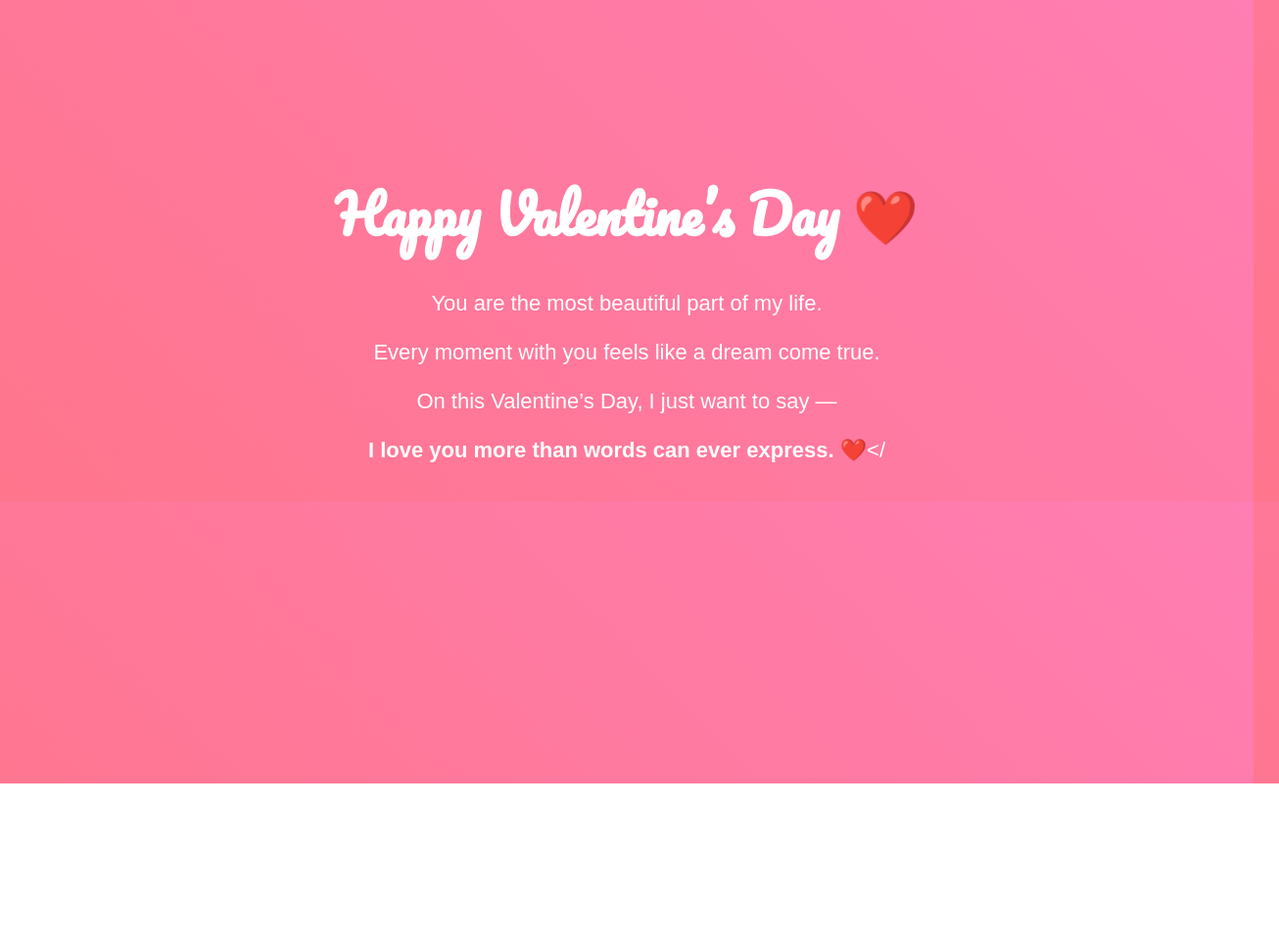
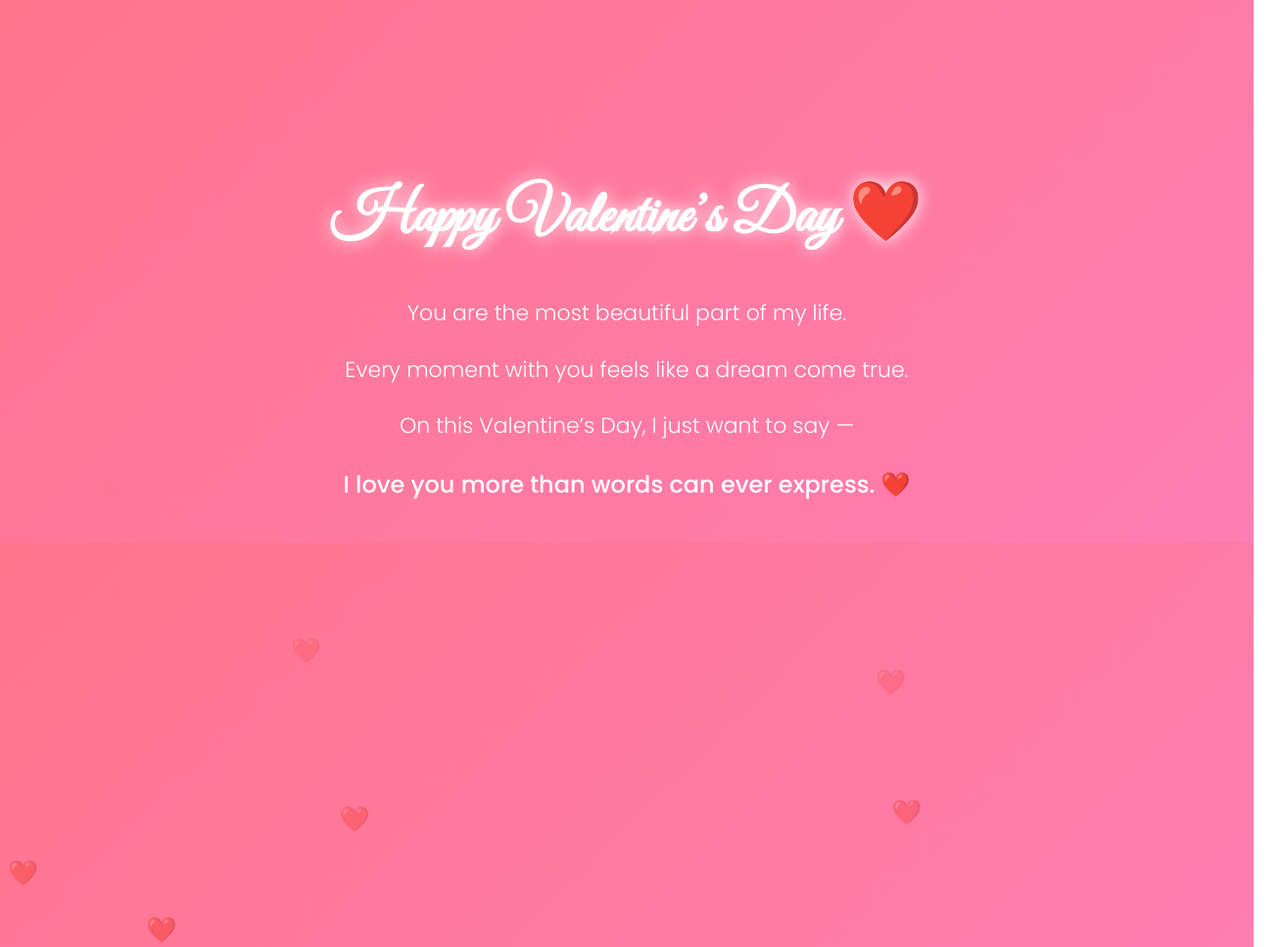
Before and after one commit to jatinvermabkl-lab/valentine, a plain HTML site: page love.html in a window 1280 px wide. Shown: the top 967 px of the page at 98% size, 1306 px wide, since content can reach past the window. Before the commit the page ends 800 px from the top, so only its background shows below. Drawn offline with Linux system fonts and the light colour scheme.

Commit message:
Revamp love.html with new styles and features

```diff
--- a/love.html
+++ b/love.html
@@ -2,15 +2,16 @@
 <html>
 <head>
     <title>Happy Valentine ❤️</title>
-    <link href="https://fonts.googleapis.com/css2?family=Pacifico&display=swap" rel="stylesheet">
+
+    <!-- Romantic Fonts -->
+    <link href="https://fonts.googleapis.com/css2?family=Great+Vibes&family=Poppins:wght@300;500&display=swap" rel="stylesheet">
 
     <style>
         body {
             margin: 0;
             padding: 0;
-            background: linear-gradient(45deg, #ff758c, #ff7eb3);
+            background: linear-gradient(135deg, #ff758c, #ff7eb3);
             text-align: center;
-            font-family: 'Pacifico', cursive;
             color: white;
             overflow: hidden;
         }
@@ -21,22 +22,29 @@
         }
 
         h1 {
-            font-size: 50px;
-            margin-bottom: 30px;
-            animation: pulse 1.5s infinite alternate;
+            font-family: 'Great Vibes', cursive;
+            font-size: 60px;
+            margin-bottom: 40px;
+            animation: glow 2s ease-in-out infinite alternate;
         }
 
         p {
-            font-family: Arial, sans-serif;
+            font-family: 'Poppins', sans-serif;
             font-size: 22px;
-            max-width: 600px;
-            margin: 15px auto;
-            line-height: 1.6;
+            max-width: 650px;
+            margin: 18px auto;
+            line-height: 1.8;
+            font-weight: 300;
         }
 
-        @keyframes pulse {
-            from { transform: scale(1); }
-            to { transform: scale(1.08); }
+        strong {
+            font-weight: 500;
+            font-size: 24px;
+        }
+
+        @keyframes glow {
+            from { text-shadow: 0 0 10px #fff; }
+            to { text-shadow: 0 0 25px #fff; }
         }
 
         .heart {
@@ -65,4 +73,41 @@
     <p>You are the most beautiful part of my life.</p>
     <p>Every moment with you feels like a dream come true.</p>
     <p>On this Valentine’s Day, I just want to say —</p>
-    <p><strong>I love you more than words can ever express. ❤️</strong></
+    <p><strong>I love you more than words can ever express. ❤️</strong></p>
+</div>
+
+<!-- 🎵 Background Music -->
+<audio id="bgMusic" autoplay loop>
+    <source src="hmm.mp3" type="audio/mpeg">
+</audio>
+
+<script>
+    // Fix autoplay restriction
+    const music = document.getElementById("bgMusic");
+    music.volume = 0.8;
+
+    music.play().catch(() => {
+        document.addEventListener("click", () => {
+            music.play();
+        });
+    });
+
+    // Floating Hearts Animation
+    function createHeart() {
+        const heart = document.createElement("div");
+        heart.className = "heart";
+        heart.innerHTML = "❤️";
+        heart.style.left = Math.random() * 100 + "vw";
+        heart.style.animationDuration = (Math.random() * 3 + 3) + "s";
+        document.body.appendChild(heart);
+
+        setTimeout(() => {
+            heart.remove();
+        }, 6000);
+    }
+
+    setInterval(createHeart, 300);
+</script>
+
+</body>
+</html>
```
